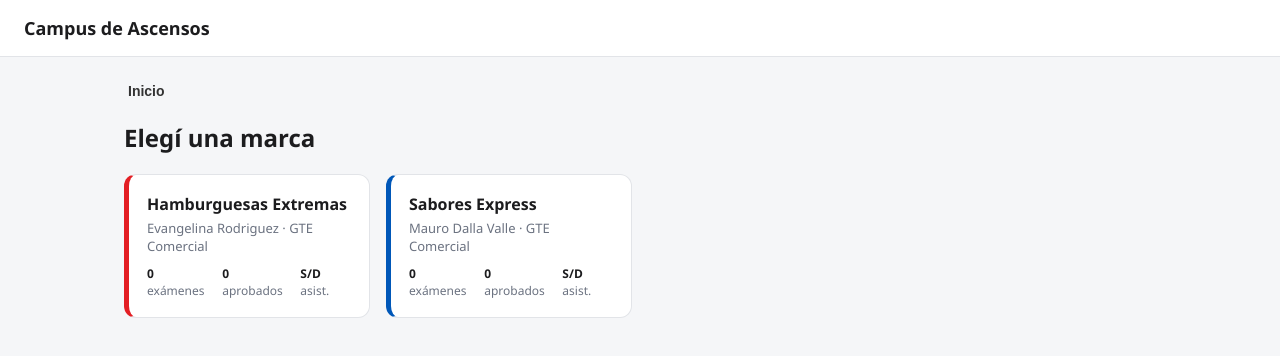
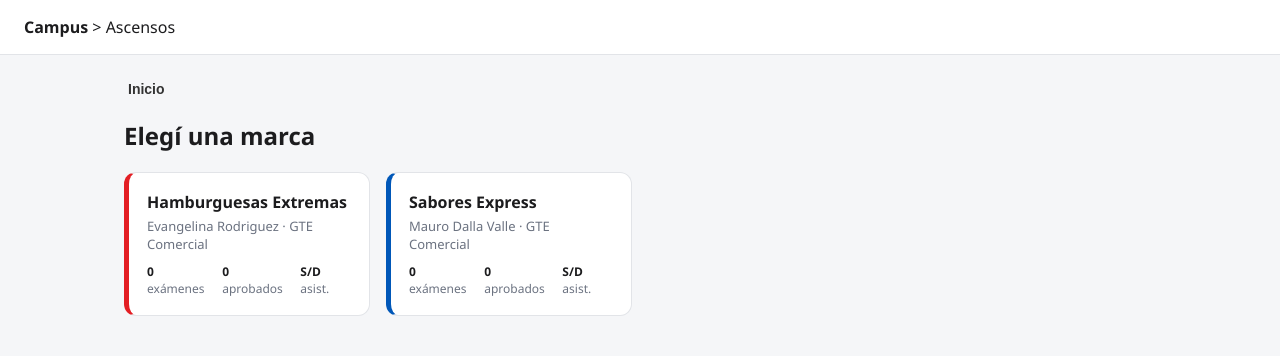
Before and after one commit to kevingimenez9705-sketch/examenes, a plain HTML site: page index.html in a window 1280 px wide. Drawn offline with nearby package versions, Linux system fonts and the light colour scheme; no server answers.

Commit message:
Update index.html

```diff
--- a/index.html
+++ b/index.html
@@ -8,7 +8,7 @@
 </head>
 <body>
   <header class="topbar">
-    <h1>Campus de Ascensos</h1>
+    <div class="nav-crumb" id="navCrumb"><b>Campus</b> &gt; Ascensos</div>
     <div class="brand-pill" id="brandPill"></div>
   </header>
 
```
